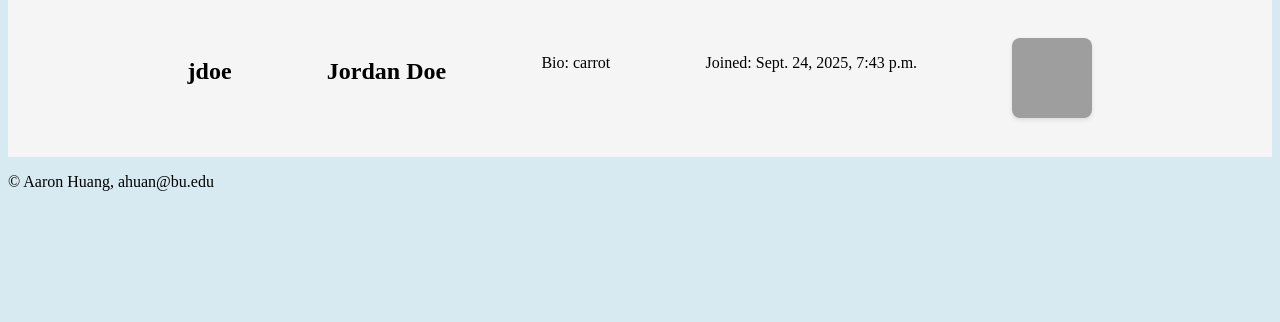
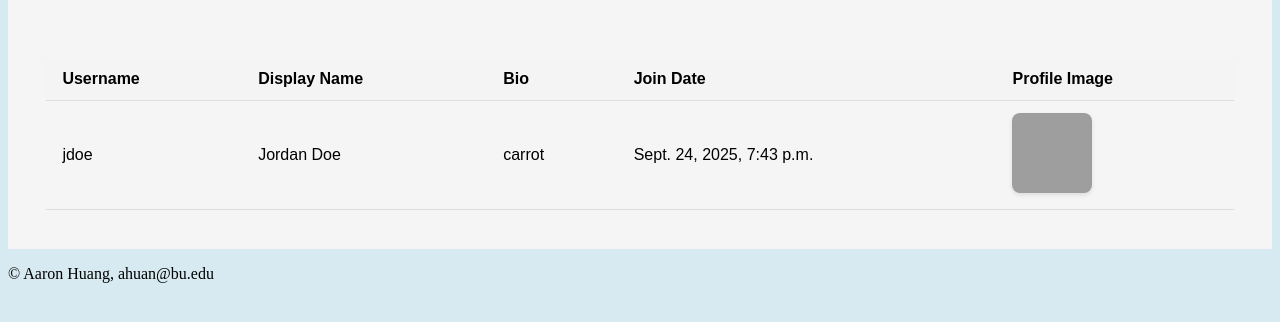
Before and after one commit to aaronhuan/cs412, a Django app: template mini_insta/templates/mini_insta/show_profile.html in a window 1280 px wide. Shown: the part 62-384 px from the top of the page. Run offline with Django 5.2, Linux system fonts and the light colour scheme; data comes from the database, SQL or seed files in the repository; tables that the repository leaves empty hold one stand-in row (values such as "Sample post"); the template is opened without the code that fills it: values that come from a table or form of the project are taken from there, most other values are stand-ins (such as "Sample title", 1, 10 or a date in 2020); grey boxes are pictures that could not be loaded.

Commit message:
made the show 1 profile into a table

```diff
--- a/mini_insta/templates/mini_insta/show_profile.html
+++ b/mini_insta/templates/mini_insta/show_profile.html
@@ -8,12 +8,23 @@ Description: The show_profile.html template displays a profile in mini_insta.
 
 {% block content%}
 
-<div class="single_profile">
-        <h2>{{profile.username}}</h2>
-        <h2>{{profile.display_name}}</h2>
-        <p>Bio: {{profile.bio_text}}</p>
-        <p>Joined: {{profile.join_date}}</p>
-        <img src = "{{profile.profile_image_url}}" alt = "{{display_name}}'s profile">
-</div>
+<table>
+        <thead>
+                <tr>
+                    <th>Username</th>
+                    <th>Display Name</th>
+                    <th>Bio</th>
+                    <th>Join Date</th>
+                    <th>Profile Image</th>
+                </tr>
+        </thead>
+        <tr>
+                <td>{{profile.username}}</td>
+                <td>{{profile.display_name}}</td>
+                <td>{{profile.bio_text}}</td>
+                <td>{{profile.join_date}}</td>
+                <td><a href="{% url 'show_one_profile' profile.pk%}"><img src = "{{profile.profile_image_url}}" alt = "{{display_name}}'s profile"></a></td>
+        </tr>
+</table>
 
 {% endblock %}
--- a/static/mini_insta_styles.css
+++ b/static/mini_insta_styles.css
@@ -31,6 +31,7 @@ nav{
 
 body{
     background-color: rgb(215, 234, 241);
+    font-family: "Lucida Console", Monaco, Consolas, "Courier New",
 }
 
 main{
--- a/static/styles.css
+++ b/static/styles.css
@@ -1,5 +1,5 @@
-body{
-    background-color: lightgrey;
+body {
+  background-color: lightgrey;
 }
 
 ul {
```
